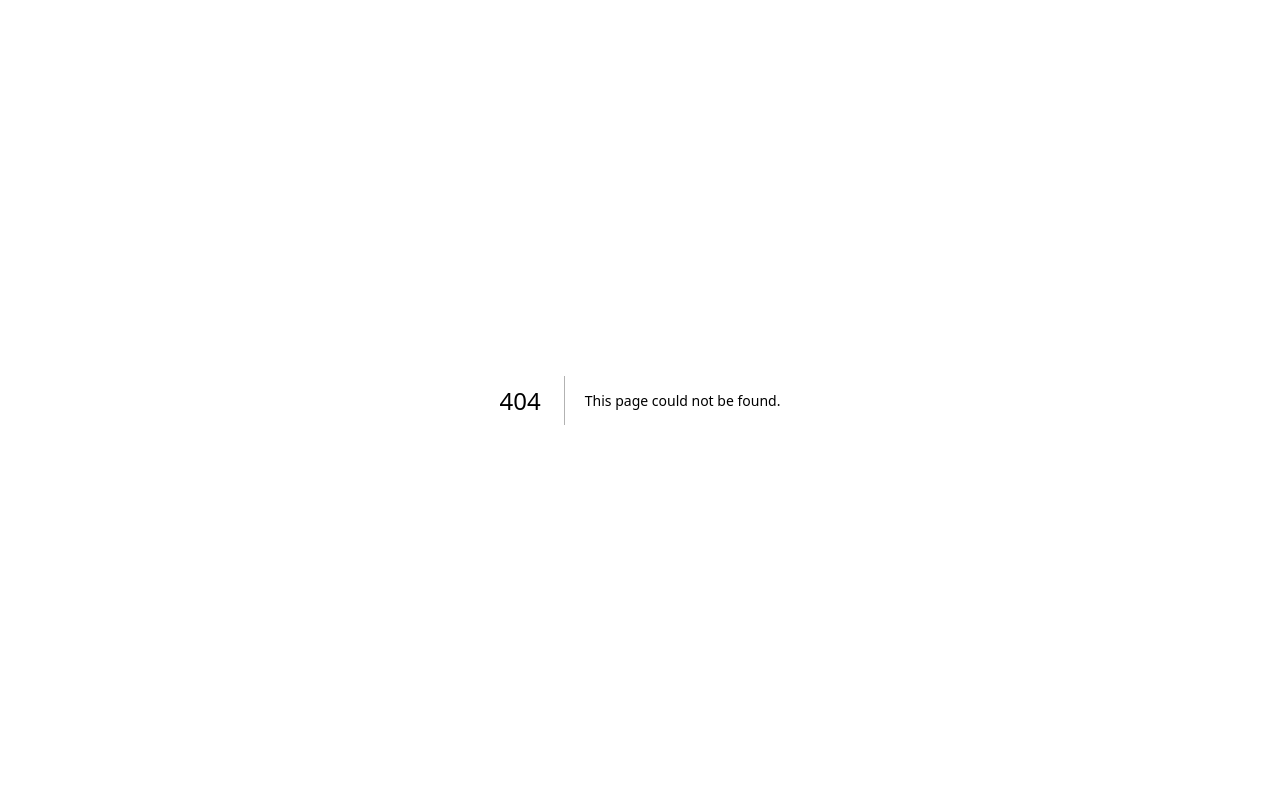
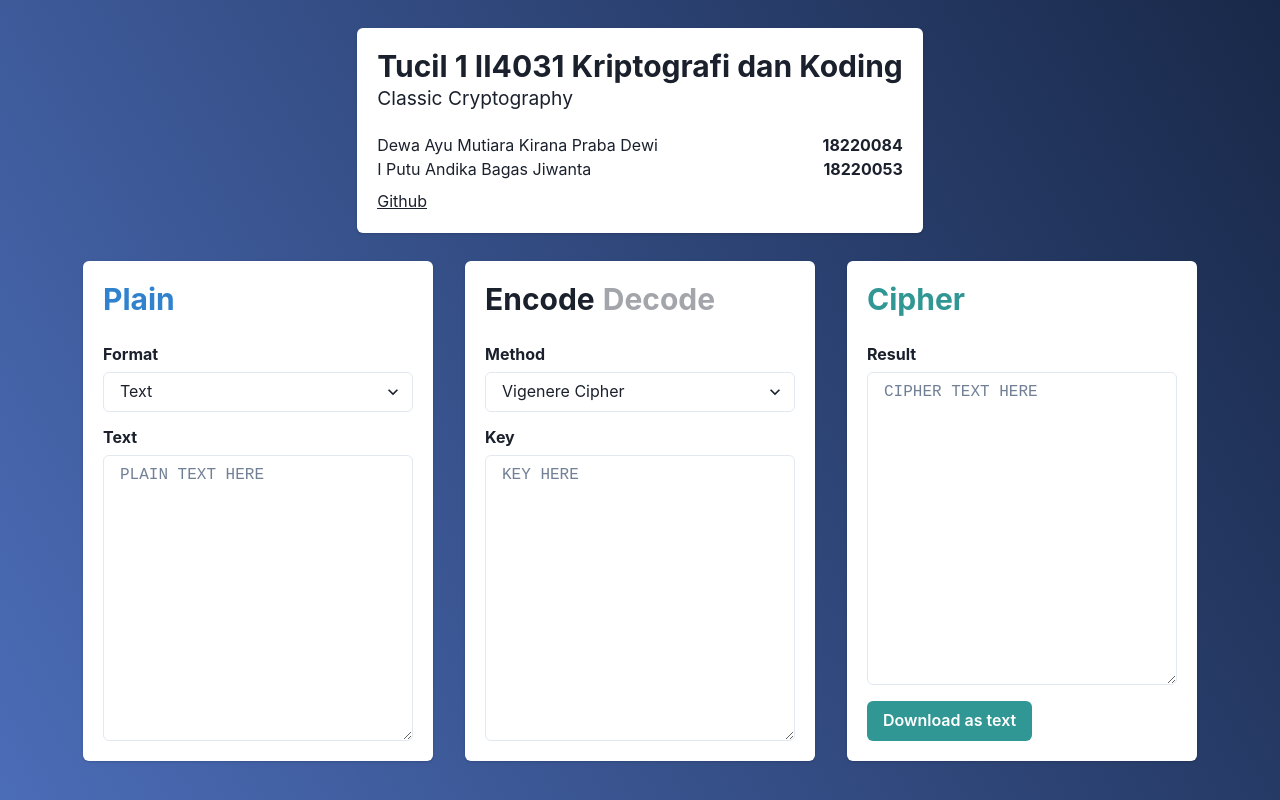
Before and after one commit to bagasjiwanta/classic-and-stream-cipher, a Next.js app: page /classic-cryptography in a window 1280 px wide. Before the commit this address had no page. Built offline with nearby package versions, Linux system fonts and the light colour scheme.

Commit message:
refactoring

```diff
--- a/src/components/Description.jsx
+++ b/src/components/Description.jsx
@@ -1,13 +1,13 @@
 import { Card, CardBody, CardFooter, CardHeader, Center, HStack, Heading, Text } from "@chakra-ui/react";
 import Link from "next/link";
 
-export default function Description() {
+export default function Description({ title, description }) {
   return (
     <Center p={7}>
-
       <Card >
         <CardHeader pb={0}>
-          <Heading size='lg'>Tucil 1 II4031 Kriptografi dan Koding</Heading>
+          <Heading size='lg'>{title}</Heading>
+          <Text fontSize="larger">{description}</Text>
         </CardHeader>
         <CardBody pb={0}>
           <HStack justifyContent='space-between'>
--- a/src/pages/_app.jsx
+++ b/src/pages/_app.jsx
@@ -17,9 +17,7 @@ export default function App({ Component, pageProps }) {
         <meta name="theme-color" content="#ffffff"/>
       </Head>
       <ChakraProvider>
-        <MutiProvider>
-          <Component {...pageProps} />
-        </MutiProvider>
+        <Component {...pageProps} />
       </ChakraProvider>
     </>
   )
--- /dev/null
+++ b/src/pages/classic-cryptography.jsx
@@ -0,0 +1,26 @@
+import Description from "@/components/Description";
+import LeftSide from "@/components/LeftSide";
+import { MutiProvider } from "@/components/Logic";
+import Middle from "@/components/Middle";
+import RightSide from "@/components/RightSide";
+import { Box, Container, useMediaQuery } from "@chakra-ui/react";
+
+export default function Page () {
+  const [desktop] = useMediaQuery('(min-width: 600px)');
+
+  return (
+    <MutiProvider>
+      <Box as='main' minH='100vh' pb={6} background="linear-gradient(60deg, #4b6cb7 0%, #182848 100%);">
+        <Container maxW="container.xl" h='100%'>
+          <Description title="Tucil 1 II4031 Kriptografi dan Koding" description="Classic Cryptography"/>
+          <Box display='flex' width="100%" justifyContent='center'
+          flexDirection={desktop ? 'row' : 'column'} alignItems='center' gap={8}>
+            <LeftSide />
+            <Middle />
+            <RightSide />
+          </Box>
+        </Container>
+      </Box>
+    </MutiProvider>
+  )
+}
```
Also changed, not shown: src/pages/stream-cipher.jsx (added, +16 -0 lines), src/functions/mrc4.js (added).
